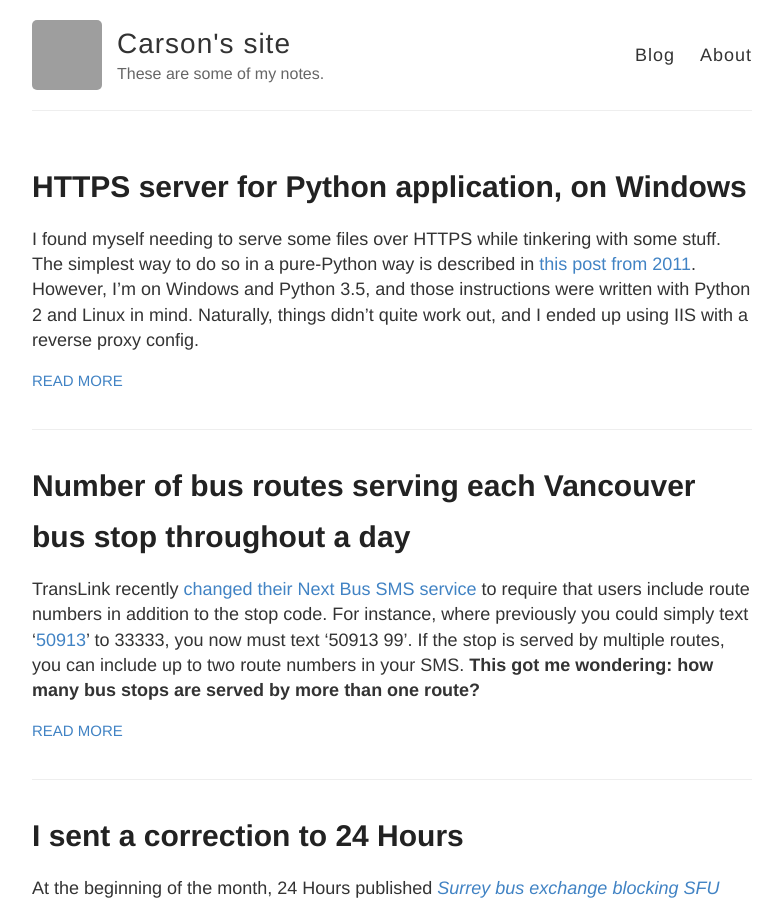
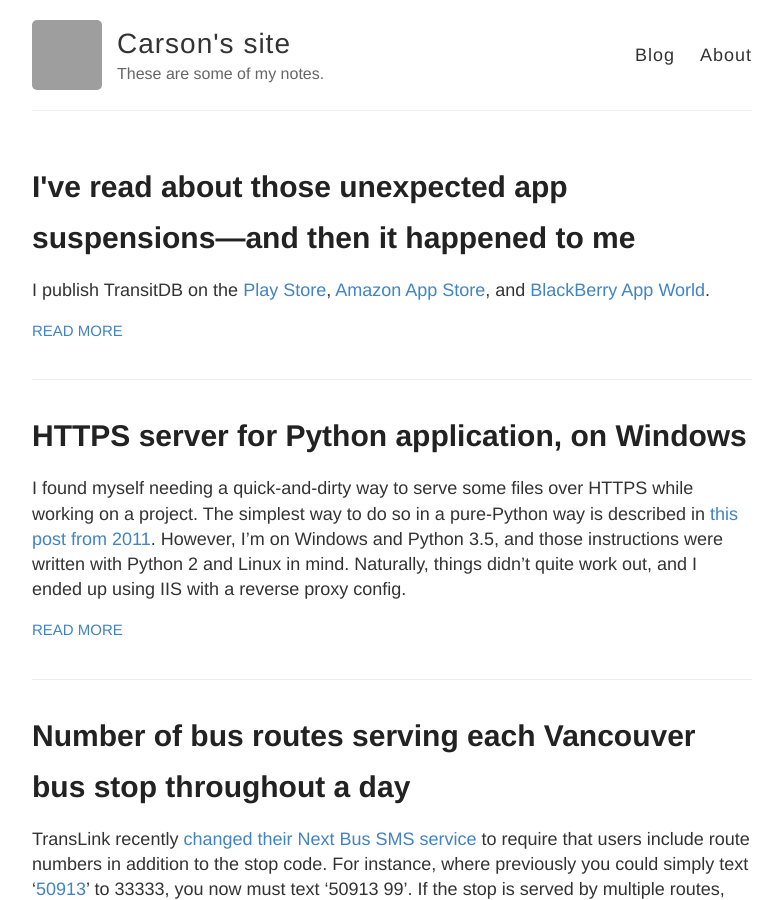
Before and after one commit to carsonyl/carsonyl.github.io, a Jekyll site: the page built from index.html, in a window 1280 px wide and 900 px high. Shown: the whole window, without its empty margins (248-1031 px from the left). Built offline with Jekyll 4.4.1, drawn with Linux system fonts in a browser that asks for light colours; some of the changed lines change nothing that is shown; grey boxes are pictures that could not be loaded.

Commit message:
New post.

```diff
--- a/_posts/2016-11-11-python-https-server-windows.md
+++ b/_posts/2016-11-11-python-https-server-windows.md
@@ -4,7 +4,7 @@ title:  "HTTPS server for Python application, on Windows"
 categories: Python
 ---
 
-I found myself needing to serve some files over HTTPS while tinkering with some stuff.
+I found myself needing a quick-and-dirty way to serve some files over HTTPS while working on a project.
 The simplest way to do so in a pure-Python way is described in [this post from 2011](https://www.piware.de/2011/01/creating-an-https-server-in-python/).
 However, I'm on Windows and Python 3.5, and those instructions were written with Python 2 and Linux in mind.
 Naturally, things didn't quite work out, and I ended up using IIS with a reverse proxy config.
--- /dev/null
+++ b/_posts/2016-11-27-transitdb-app-suspended.md
@@ -0,0 +1,29 @@
+---
+layout: post
+title:  "I've read about those unexpected app suspensions—and then it happened to me"
+categories: TransitDB, Android
+---
+
+I publish TransitDB on the [Play Store](https://play.google.com/store/apps/details?id=ca.transitdb.mobile.android), [Amazon App Store](https://www.amazon.com/Carson-Lam-TransitDB-Vancouver/dp/B00RYZVCOW/), and [BlackBerry App World](https://appworld.blackberry.com/webstore/content/32009887/).
+
+The following story all happened within a span of about 3 hours, by my estimate.
+
+Today I submitted an update to the Play Store. Just some transit schedule changes. Went to private alpha, and then to 10% staged rollout. At that point, it was rejected for violating the Payments Policy.
+
+> **Policy Issue:** Payments
+>
+> Alternative payment mechanisms to Google Play’s in-app billing service are only permitted if the products purchased are to be used outside of the app. For example:
+> * For physical goods or services, such as movie tickets, or a publication where the price also includes a hard copy subscription; or
+> * For digital goods that may be downloaded to devices and used outside of the app, such as songs that can be played on other music players.
+>
+> Donations to 527 designated tax exempt organizations are also permitted.
+
+This sounded like it took issue with me offering in-app donation options via Patreon and PayPal in addition to Google IAP. I had those alternate options ever since I added donation options into the app about a year ago, and it had survived many app updates without comment until this point. In any case, I added a check to hide those options when it detects the presence of `com.android.vending`, and submitted that as a new update.
+
+I go through the private alpha and 10% staged rollout process again. This time, the app was suspended for violating the Alternative Stores provision:
+
+> **4.5 Alternative Stores.** You may not use the Store to distribute or make available any Product which has a purpose that facilitates the distribution of software applications and games for use on Android devices outside of the Store.
+
+Needless to say, this was a fairly shocking and serious allegation, and certainly some kind of false positive. Everything the app does is totally above-board, and I can't imagine what could have tripped this flag. I do make an effort to not do anything shady or contrary to the policies.
+
+I've submitted an appeal. Appeal decisions are final, so I hope I haven't screwed up my case. Their confirmation email says that they could take up the 72 hours to respond. It's frustrating.
```
